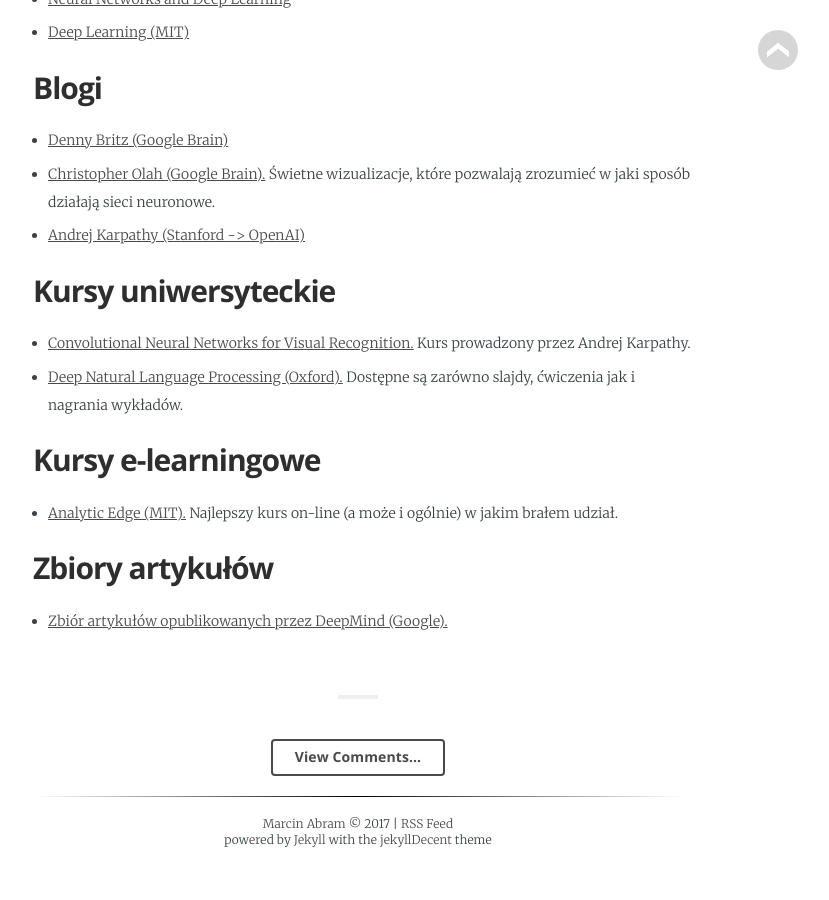
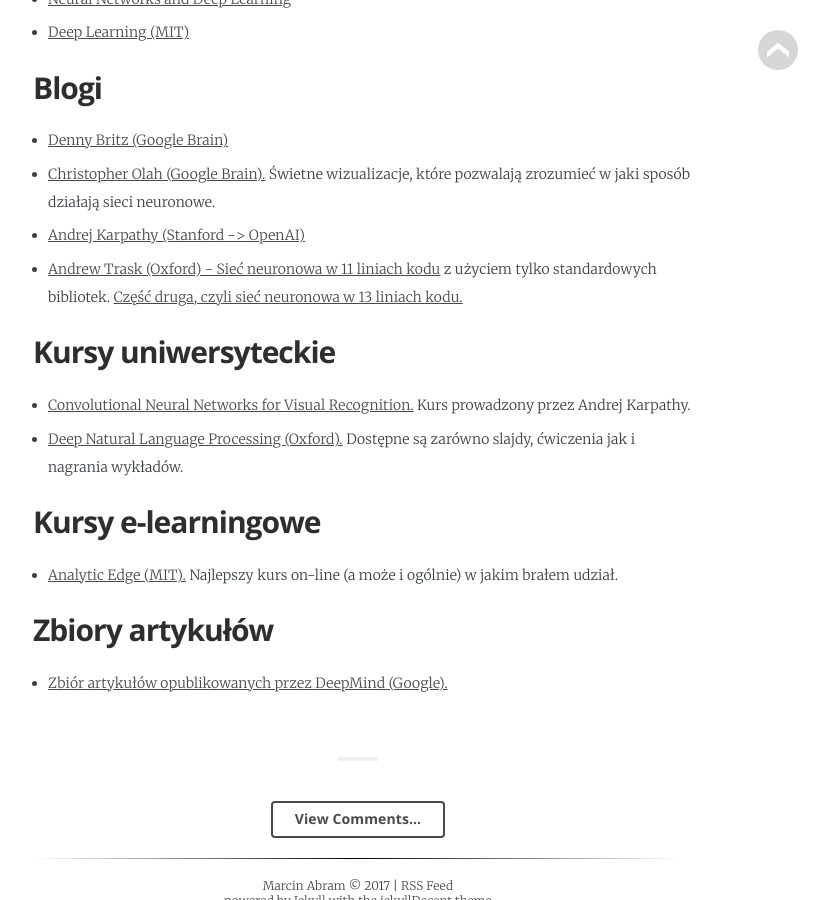
Before and after one commit to marcinabram/marcinabram.github.io, a Jekyll site: the page built from _posts/2017-04-01-links.md, in a window 1280 px wide and 900 px high, scrolled down 620 px. Shown: the whole window, without its empty margins (282-1111 px from the left). Built offline with Jekyll 4.4.1, drawn with Linux system fonts in a browser that asks for light colours; some web fonts are replaced; before the commit the page ends 1488 px from its top, so only the background shows below that.

Commit message:
link to net in 11/13 lines added

```diff
--- a/_posts/2017-04-01-linki.md
+++ b/_posts/2017-04-01-links.md
@@ -24,6 +24,11 @@ tags:              machine learning, neural network
   sieci neuronowe.
 - <a href="http://karpathy.github.io"
   target="_blank">Andrej Karpathy (Stanford -> OpenAI)</a>
+- <a href="http://iamtrask.github.io/2015/07/12/basic-python-network/"
+  target="_blank">Andrew Trask (Oxford) - Sieć neuronowa w 11 liniach kodu</a>
+  z użyciem tylko standardowych bibliotek.
+  <a href="http://iamtrask.github.io/2015/07/27/python-network-part2/"
+  target="_blank">Część druga, czyli sieć neuronowa w 13 liniach kodu.</a>
 
 
 ## Kursy uniwersyteckie
```
